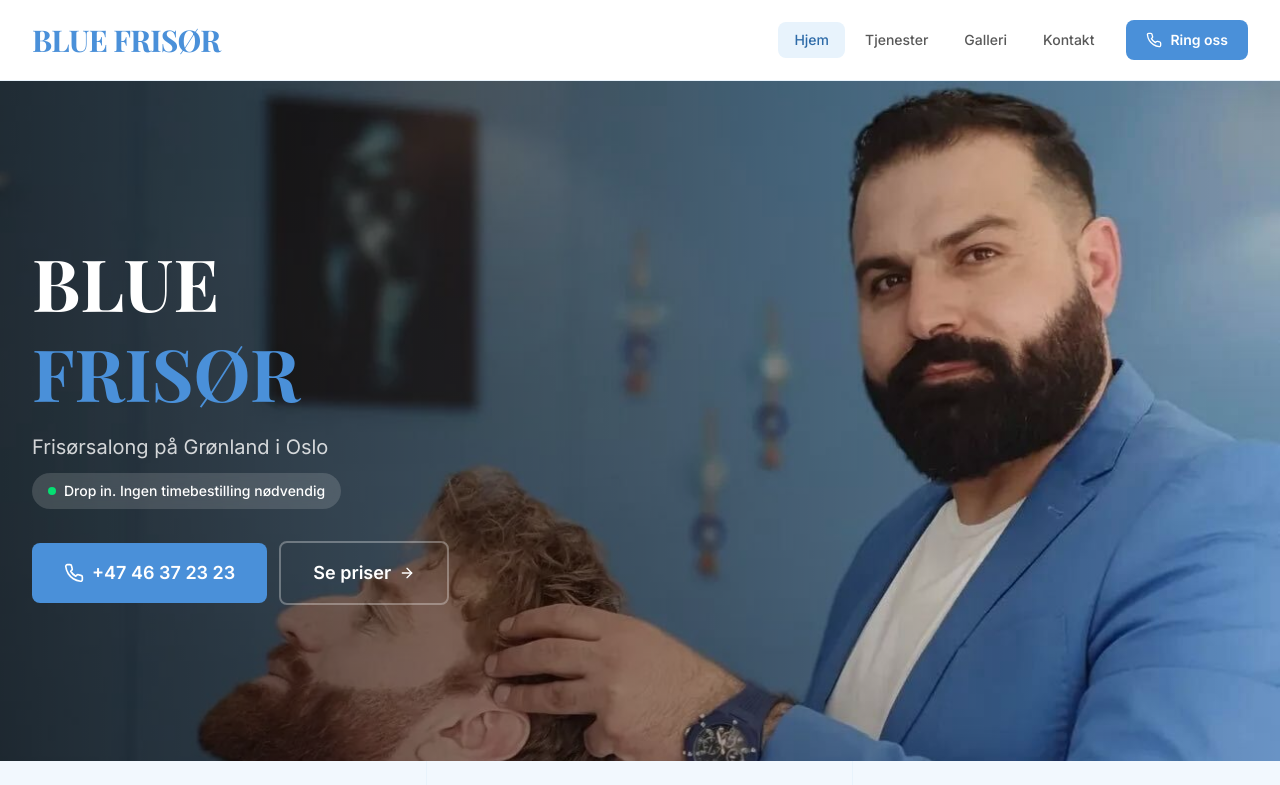
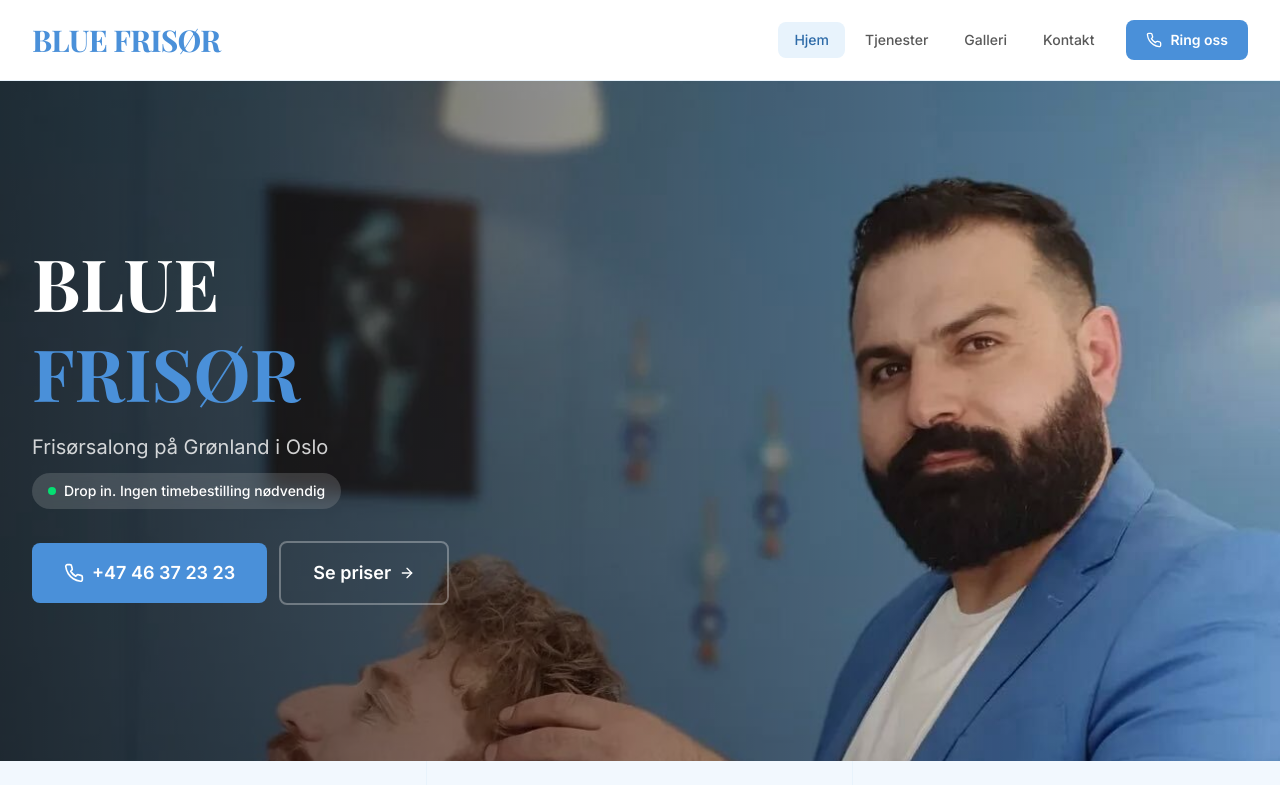
Before and after one commit to GitDABA/bk-bluefrisor, a Next.js app: page / in a window 1280 px wide. Shown: the top 785 px of the page. Built offline with nearby package versions, Linux system fonts and the light colour scheme.

Commit message:
hero: shift barber image up so head sits at nav edge (object-[center_5%])

```diff
--- a/src/app/page.tsx
+++ b/src/app/page.tsx
@@ -24,7 +24,7 @@ export default function HomePage() {
               src="/images/barber_action_1.jpg"
               alt="Frisør hos Blue Frisør styler en kundes hår"
               fill
-              className="object-cover object-[center_20%]"
+              className="object-cover object-[center_5%]"
               priority
               sizes="100vw"
             />
```
